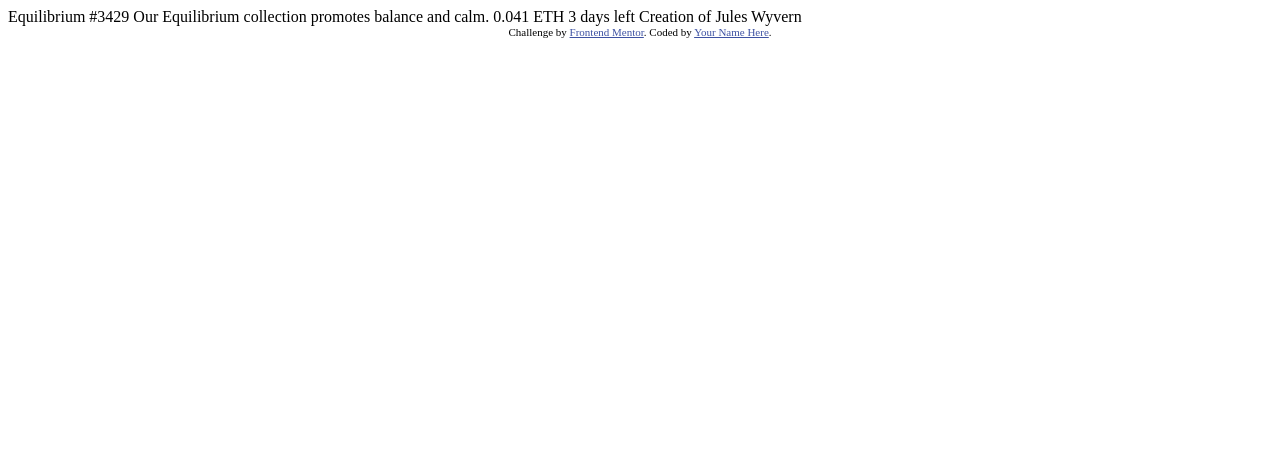
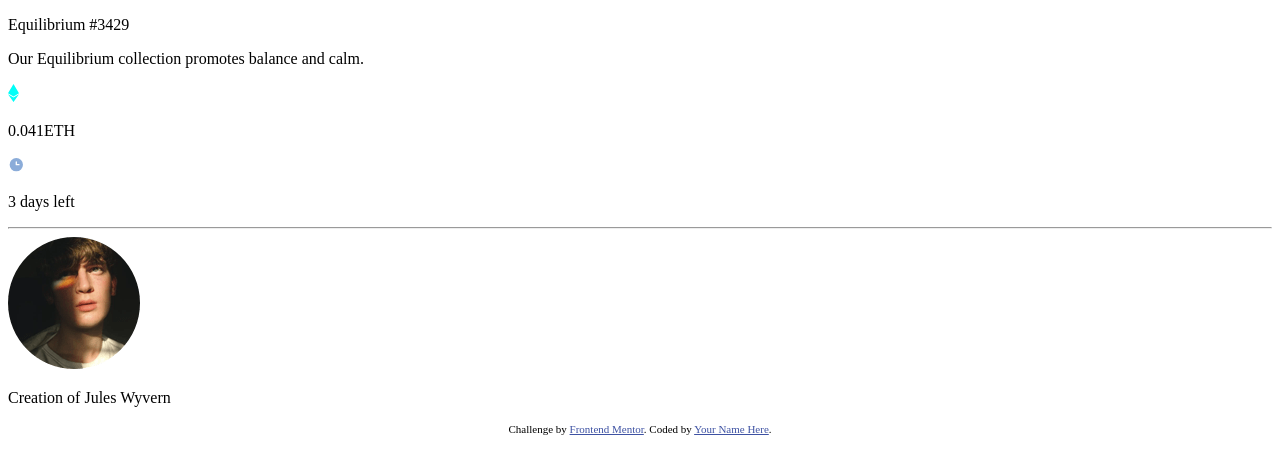
Before and after one commit to devgobind/nft-preview-card-component, a plain HTML site: page index.html in a window 1280 px wide. Drawn offline with Linux system fonts and the light colour scheme.

Commit message:
Setup the container

```diff
--- a/index.html
+++ b/index.html
@@ -5,7 +5,7 @@
   <meta name="viewport" content="width=device-width, initial-scale=1.0"> <!-- displays site properly based on user's device -->
 
   <link rel="icon" type="image/png" sizes="32x32" href="./images/favicon-32x32.png">
-
+  <link rel="stylesheet" href="styles.css">
   <title>Frontend Mentor | NFT preview card component</title>
 
   <!-- Feel free to remove these styles or customise in your own stylesheet 👍 -->
@@ -15,15 +15,30 @@
   </style>
 </head>
 <body>
-
-  Equilibrium #3429
-
-  Our Equilibrium collection promotes balance and calm.
-
-  0.041 ETH
-  3 days left
-
-  Creation of Jules Wyvern
+  <main>
+    <div class="container">
+      <div class="image"></div>
+      <div class="content">
+        <p class="name">Equilibrium #3429</p>
+        <p class="desc">Our Equilibrium collection promotes balance and calm.</p>
+        <div class="purchase-details">
+          <div class="price">
+            <img src="./images/icon-ethereum.svg" alt="icon-ethereum">
+            <p class="price">0.041ETH</p>
+          </div>
+          <div class="time-left">
+            <img src="./images/icon-clock.svg" alt="icon-clock">
+            <p class="time">3 days left</p>
+          </div>
+        </div>
+        <hr>
+        <div class="creator">
+          <img src="./images/image-avatar.png" alt="image-avatar">
+          <p>Creation of <span>Jules Wyvern</span></p>
+        </div>
+      </div>
+    </div>
+  </main>
 
   <div class="attribution">
     Challenge by <a href="https://www.frontendmentor.io?ref=challenge" target="_blank">Frontend Mentor</a>.
--- a/styles.css
+++ b/styles.css
@@ -11,4 +11,8 @@
     --very-dark-blue-card : hsl(216, 50%, 16%); /*card BG*/
     --very-dark-blue-line : hsl(215, 32%, 27%);
     --white : hsl(0, 0%, 100%);
+
+    /*Font*/
+    --outfit-font: 'Outfit', sans-serif;
+
 }
```
